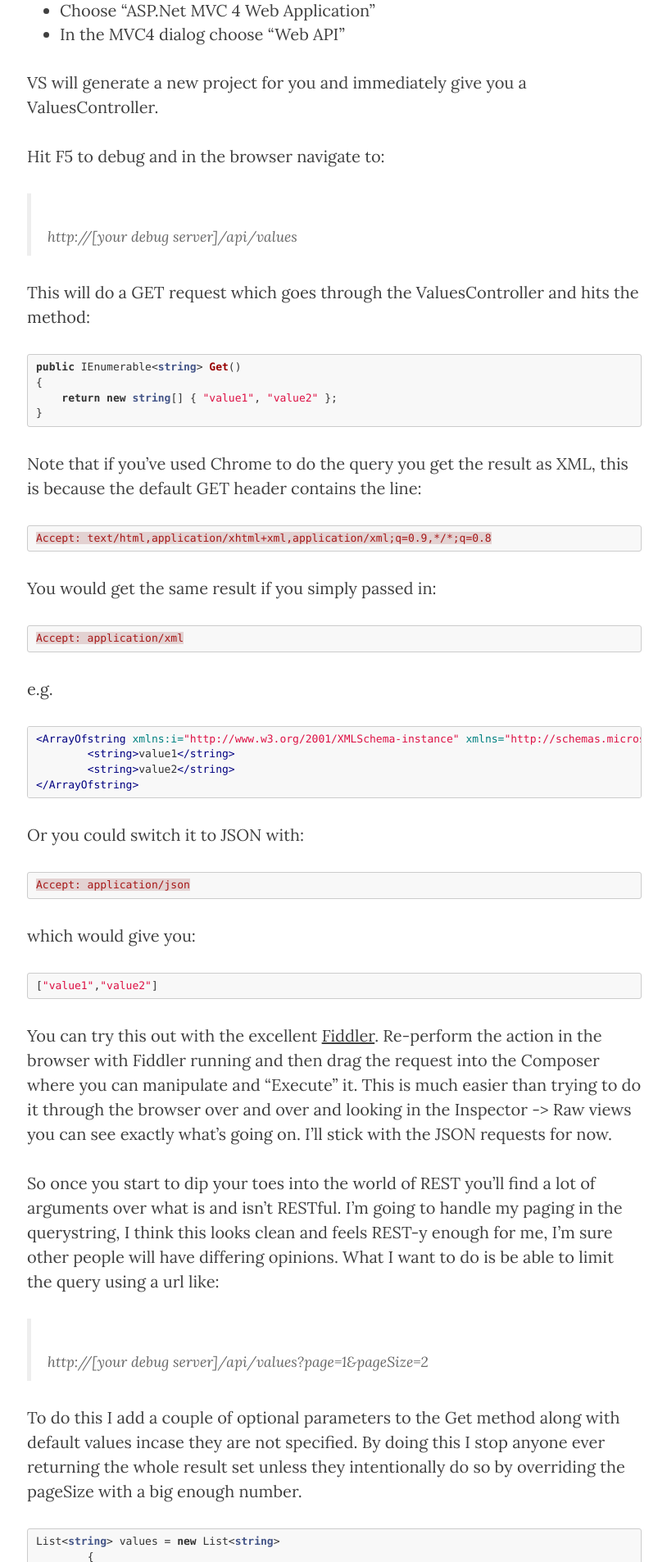
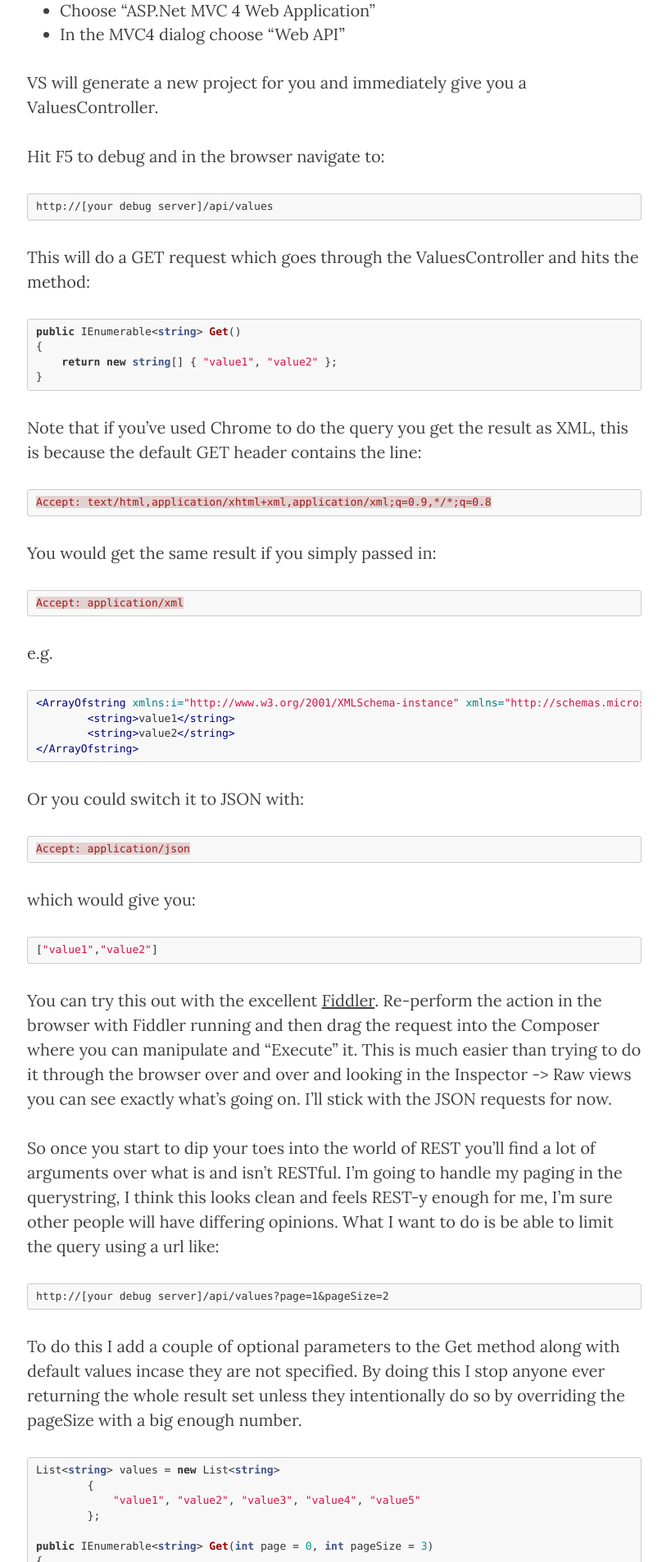
Before and after one commit to colethecoder/colethecoder.github.com, a Jekyll site: the page built from _posts/2012-09-16-Web-API-Paging-Page-Size-And-Result-Size.md, in a window 1280 px wide. Shown: the part 1035-2941 px from the top of the page at 82% size, without its empty margins (232-1046 px from the left). Built offline with Jekyll 4.4.1, drawn with Linux system fonts in a browser that asks for light colours.

Commit message:
Show URLs, commands and paths as code instead of quotes

```diff
--- a/_posts/2012-09-16-Web-API-Paging-Page-Size-And-Result-Size.md
+++ b/_posts/2012-09-16-Web-API-Paging-Page-Size-And-Result-Size.md
@@ -23,7 +23,9 @@ VS will generate a new project for you and immediately give you a ValuesControll
 
 Hit F5 to debug and in the browser navigate to:
 
-> http://[your debug server]/api/values
+{% highlight text %}
+http://[your debug server]/api/values
+{% endhighlight %}
 
 This will do a GET request which goes through the ValuesController and hits the method:
 
@@ -71,7 +73,9 @@ You can try this out with the excellent [Fiddler](http://www.fiddler2.com/fiddle
 
 So once you start to dip your toes into the world of REST you'll find a lot of arguments over what is and isn't RESTful. I'm going to handle my paging in the querystring, I think this looks clean and feels REST-y enough for me, I'm sure other people will have differing opinions. What I want to do is be able to limit the query using a url like:
 
-> http://[your debug server]/api/values?page=1&pageSize=2
+{% highlight text %}
+http://[your debug server]/api/values?page=1&pageSize=2
+{% endhighlight %}
 
 To do this I add a couple of optional parameters to the Get method along with default values incase they are not specified. By doing this I stop anyone ever returning the whole result set unless they intentionally do so by overriding the pageSize with a big enough number.
 
@@ -90,7 +94,9 @@ public IEnumerable<string> Get(int page = 0, int pageSize = 3)
 
 Debugging now I can see that:
 
-> http://[your debug server]/api/values?page=1&pageSize=4
+{% highlight text %}
+http://[your debug server]/api/values?page=1&pageSize=4
+{% endhighlight %}
 
 returns:
 
@@ -122,7 +128,9 @@ Note the return type is now a HttpResponseMessage and we wrap the data up inside
 
 This does everything we need to simply return paged results and know the overall size the entire response message for:
 
-> http://[your debug server]/api/values?page=1&pageSize=4
+{% highlight text %}
+http://[your debug server]/api/values?page=1&pageSize=4
+{% endhighlight %}
 
 looks something like:
 
```
Also changed, not shown: _posts/2012-09-17-Simplifying-Documentation-In-MVC-With-Markdown.md (+9 -5 lines).
